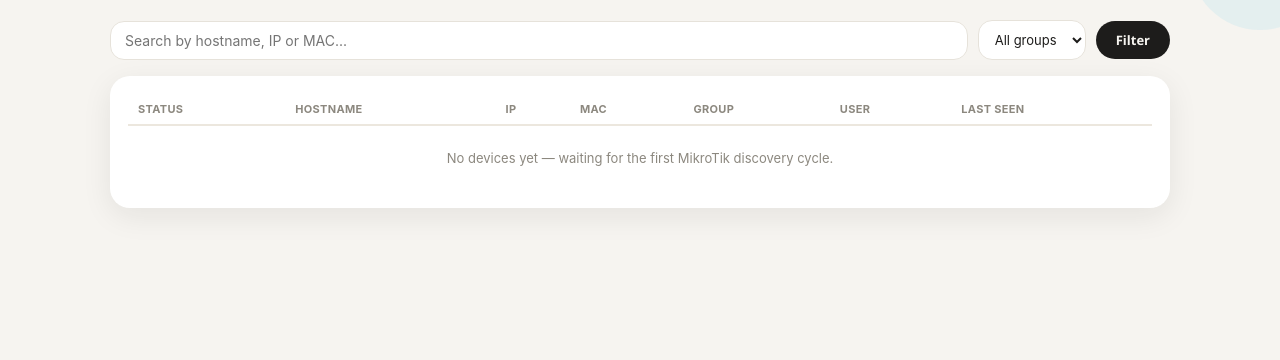
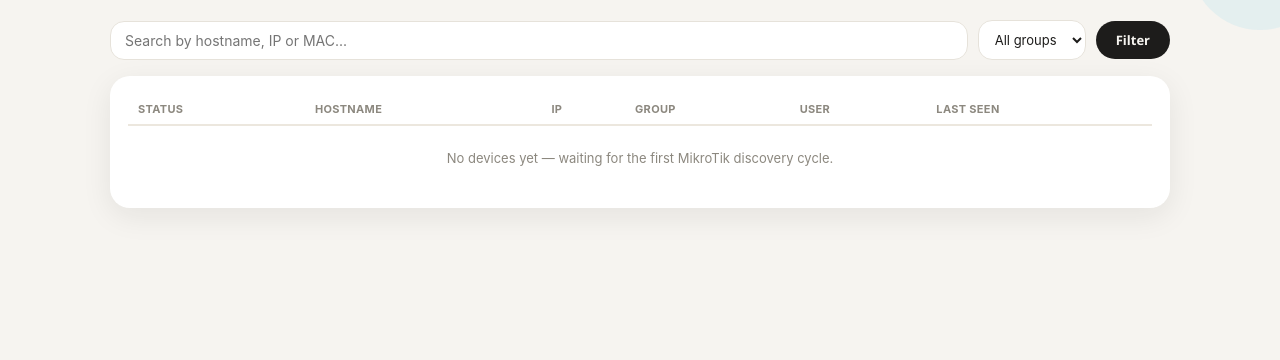
Before and after one commit to siriani/familink, a FastAPI app: page /devices in a window 1280 px wide. Shown: the part 60-420 px from the top of the page. Run offline with FastAPI, Linux system fonts and the light colour scheme.

Commit message:
Consolidate device identification into one section, show MAC under name
device_detail.html: merged the standalone "Fingerbank identification"
section into a single "Identification" block right after the basics
grid -- Hostname, Guessed type (port-scan), Manufacturer/Device/
Confidence (Fingerbank) all together instead of split across the top
grid and a separate section far down the page. Hostname is now also
shown as its own labeled field, not just the page title.

devices_list.html / enforcement_list.html: wherever a device's name is
shown, its MAC now sits right below it (muted, monospace) instead of
in a separate column -- consistent identity block everywhere a device
row appears, one less column to scan across.

```diff
--- a/app/templates/devices_list.html
+++ b/app/templates/devices_list.html
@@ -15,21 +15,24 @@
 <div class="tcard">
 <table>
   <thead>
-    <tr><th>{{ _('Status') }}</th><th>{{ _('Hostname') }}</th><th>{{ _('IP') }}</th><th>{{ _('MAC') }}</th><th>{{ _('Group') }}</th><th>{{ _('User') }}</th><th>{{ _('Last seen') }}</th></tr>
+    <tr><th>{{ _('Status') }}</th><th>{{ _('Hostname') }}</th><th>{{ _('IP') }}</th><th>{{ _('Group') }}</th><th>{{ _('User') }}</th><th>{{ _('Last seen') }}</th></tr>
   </thead>
   <tbody>
     {% for d in devices %}
     <tr class="clickable" onclick="location.href='/devices/{{ d.mac }}'">
       <td><span class="dot {{ 'on' if d.is_online else 'off' }}"></span>{{ _('Online') if d.is_online else _('Offline') }}</td>
-      <td><span class="avatar avatar-{{ (loop.index0 % 4) + 1 }}">{{ (d.hostname or d.mac)[0] | upper }}</span> <strong>{{ d.hostname or '—' }}</strong></td>
+      <td>
+        <span class="avatar avatar-{{ (loop.index0 % 4) + 1 }}">{{ (d.hostname or d.mac)[0] | upper }}</span>
+        <strong>{{ d.hostname or '—' }}</strong><br>
+        <span class="mono small">{{ d.mac }}</span>
+      </td>
       <td class="mono">{{ d.current_ip or '—' }}{% if d.scan_results %} <span class="port-badge" title="{{ ngettext('%(n)s open port', '%(n)s open ports', d.scan_results|length) % {'n': d.scan_results|length} }}">●{{ d.scan_results|length }}</span>{% endif %}</td>
-      <td class="mono small">{{ d.mac }}</td>
       <td><span class="badge {{ 'b-hotspot' if d.group.hotspot_required else 'b-free' }}">{{ d.group.name }}</span></td>
       <td>{{ d.user.name if d.user else '—' }}</td>
       <td class="small">{{ d.last_seen | localtime }}</td>
     </tr>
     {% else %}
-    <tr><td colspan="7" class="empty">{{ _('No devices yet — waiting for the first MikroTik discovery cycle.') }}</td></tr>
+    <tr><td colspan="6" class="empty">{{ _('No devices yet — waiting for the first MikroTik discovery cycle.') }}</td></tr>
     {% endfor %}
   </tbody>
 </table>
```
Also changed, not shown: app/templates/device_detail.html (+27 -26 lines), app/templates/enforcement_list.html (+6 -4 lines), app/locales/de/LC_MESSAGES/familink.po, app/locales/en/LC_MESSAGES/familink.po, app/locales/es/LC_MESSAGES/familink.po, app/locales/pt_BR/LC_MESSAGES/familink.po, app/locales/zh_Hans/LC_MESSAGES/familink.po, 1 other file.
